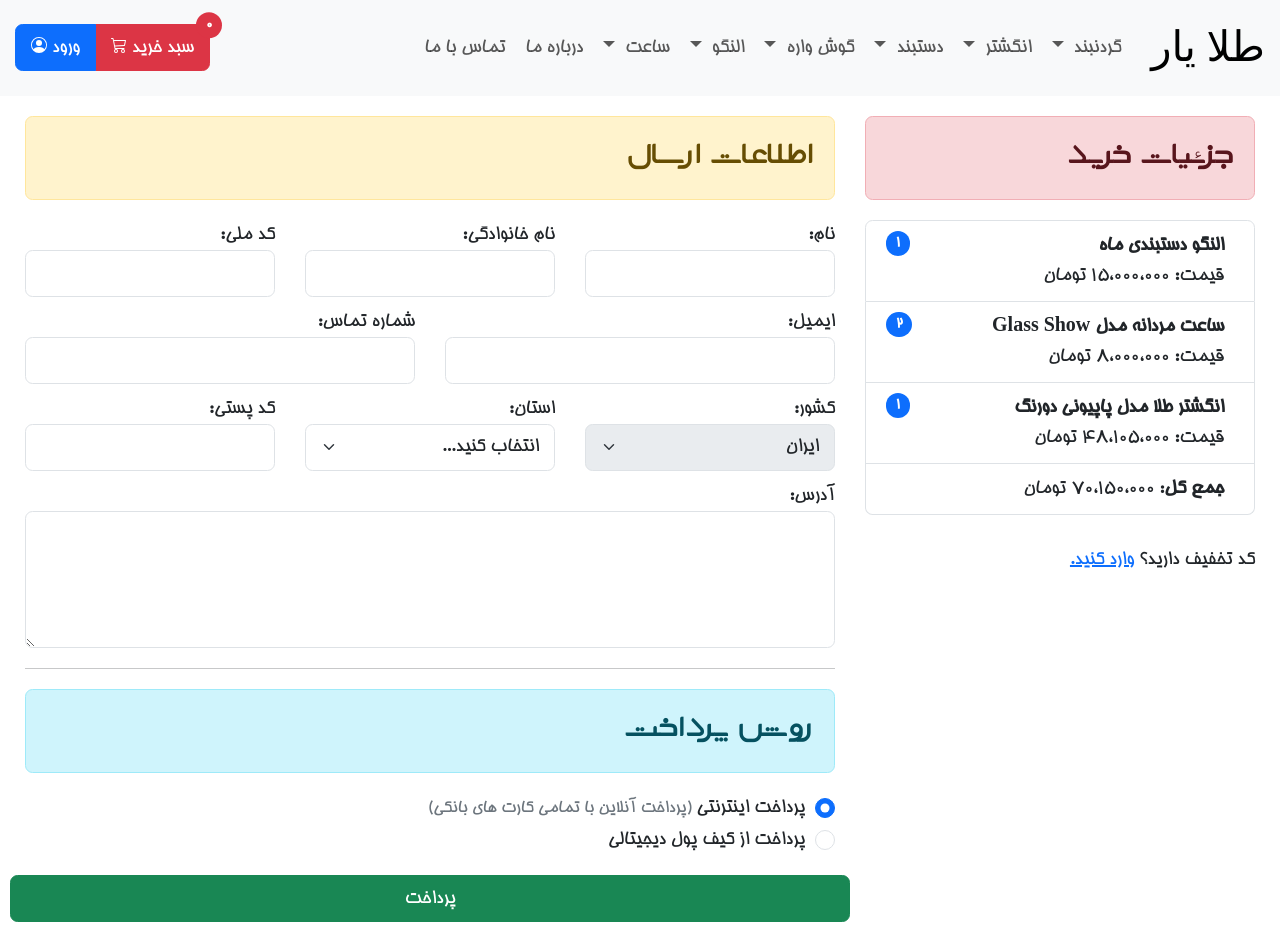
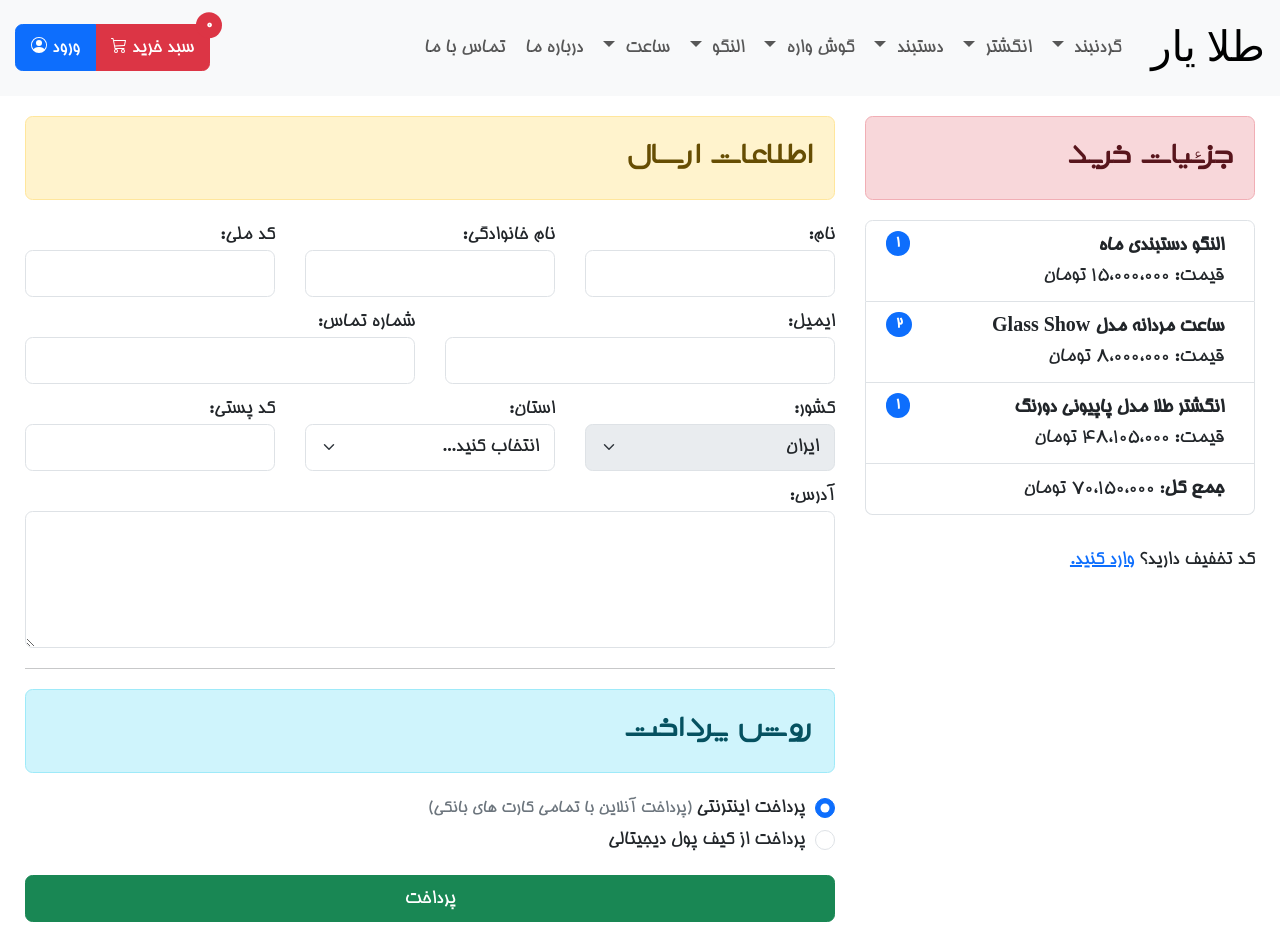
Before and after one commit to MhmdRhm/mhmdrhm.github.io, a plain HTML site: page cart.html in a window 1280 px wide. Shown: the top 952 px of the page. Drawn offline with nearby package versions, Linux system fonts and the light colour scheme; a web font is replaced by a local one.

Commit message:
payment button's minor bug fixed

```diff
--- a/cart.html
+++ b/cart.html
@@ -263,7 +263,7 @@
                     </label>
                 </div>
                 <div class="row mt-3">
-                    <button class="w-100 btn btn-success">پرداخت</button>
+                    <div class="12"><button class="w-100 btn btn-success">پرداخت</button></div>
                 </div>
 
 
```
